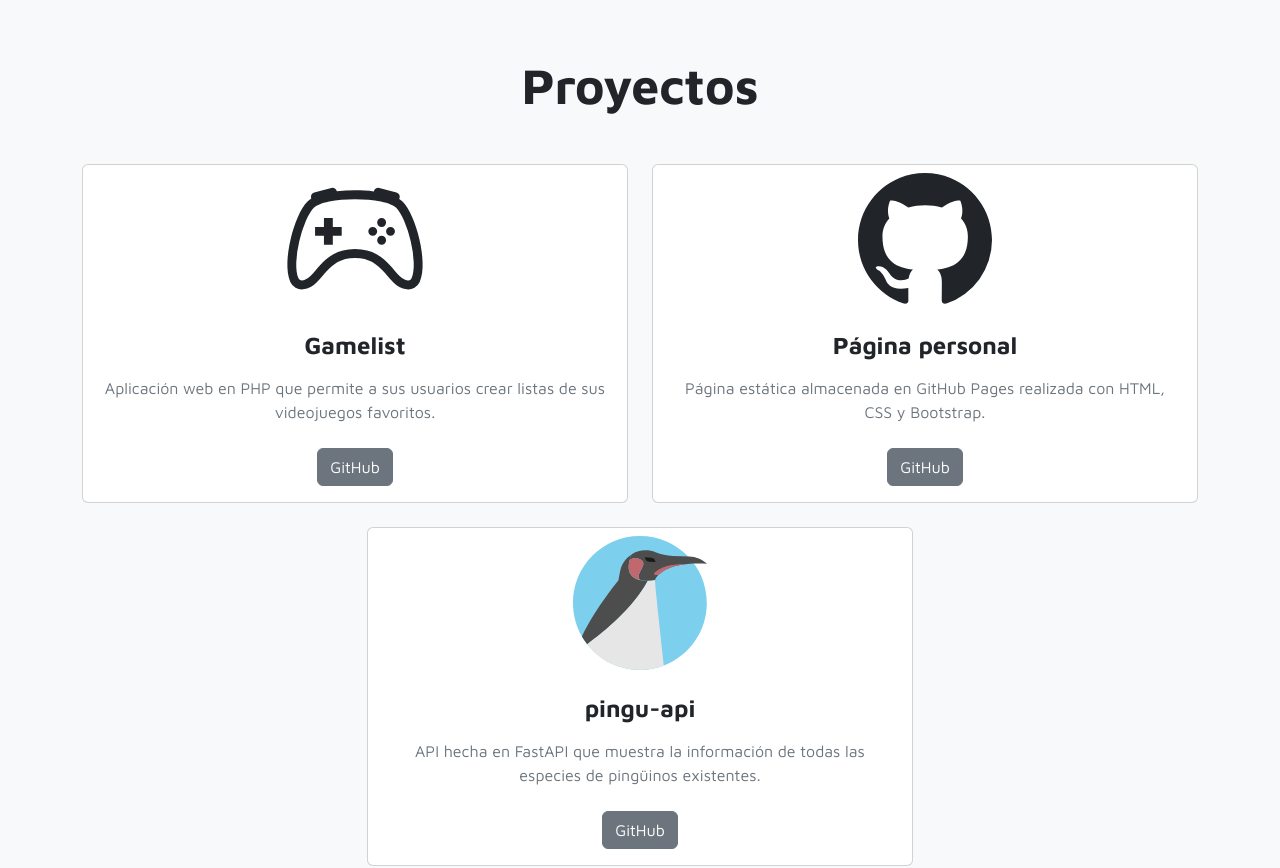
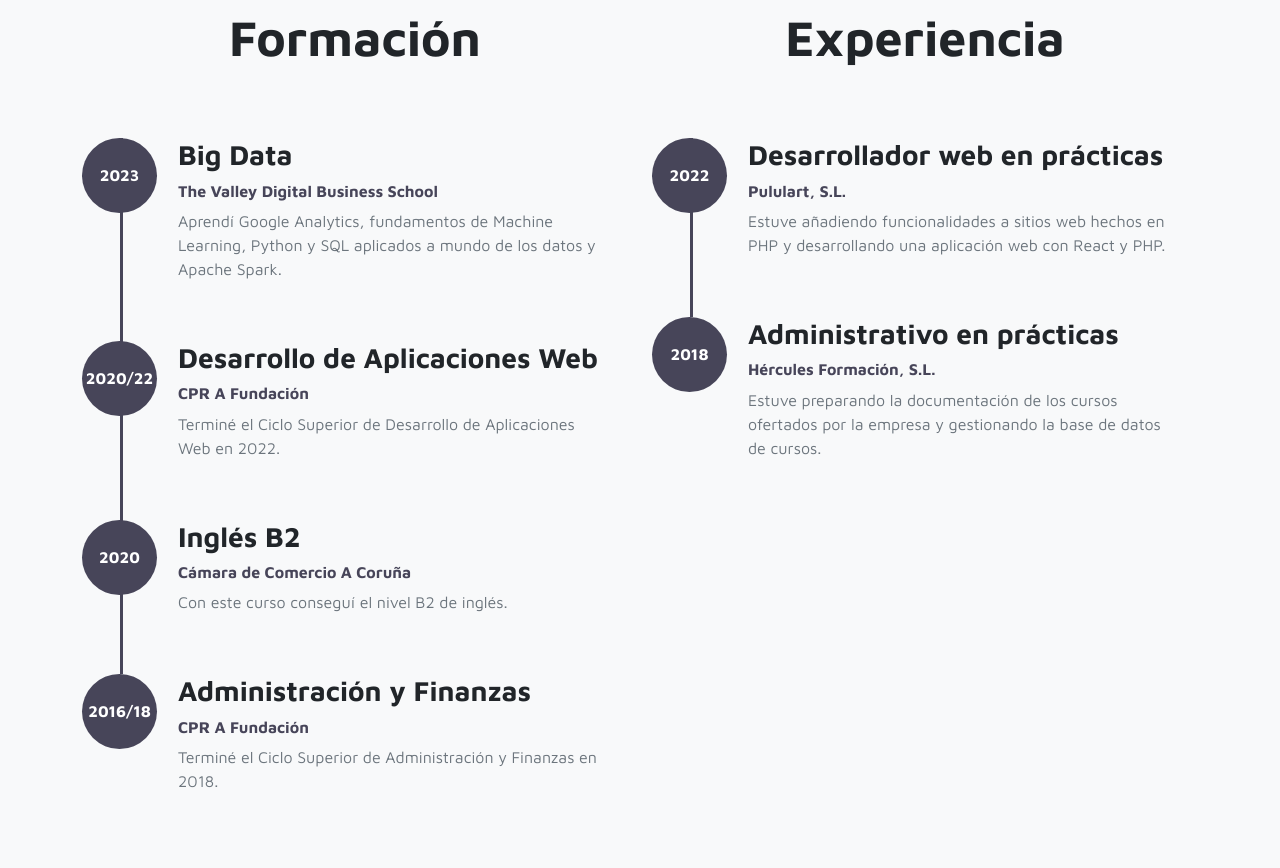
Before and after one commit to RoiBaldomir/my-personal-site, an Angular app: page / in a window 1280 px wide. Shown: the part 840-1708 px from the top of the page. Built offline with nearby package versions, Linux system fonts and the light colour scheme.

Commit message:
Add timeline section

```diff
--- a/src/app/app.component.html
+++ b/src/app/app.component.html
@@ -1,5 +1,6 @@
 <app-navbar></app-navbar>
 <app-header></app-header>
 <app-about-me></app-about-me>
+<app-timeline></app-timeline>
 <app-projects></app-projects>
 <app-footer></app-footer>
--- a/src/app/core/core.module.ts
+++ b/src/app/core/core.module.ts
@@ -5,6 +5,7 @@ import { HeaderComponent } from './header/header.component';
 import { AboutMeComponent } from './about-me/about-me.component';
 import { FooterComponent } from './footer/footer.component';
 import { ProjectsComponent } from './projects/projects.component';
+import { TimelineComponent } from './timeline/timeline.component';
 
 
 
@@ -14,7 +15,8 @@ import { ProjectsComponent } from './projects/projects.component';
     HeaderComponent,
     AboutMeComponent,
     FooterComponent,
-    ProjectsComponent
+    ProjectsComponent,
+    TimelineComponent
   ],
   imports: [
     CommonModule
@@ -23,6 +25,7 @@ import { ProjectsComponent } from './projects/projects.component';
     NavbarComponent,
     HeaderComponent,
     AboutMeComponent,
+    TimelineComponent,
     ProjectsComponent,
     FooterComponent
   ]
--- /dev/null
+++ b/src/app/core/timeline/timeline.component.css
@@ -0,0 +1,56 @@
+.timeline-wrapper {
+  position: relative;
+  padding: 22px 0;
+}
+.timeline-wrapper:last-child:before {
+  height: 0;
+}
+.timeline-wrapper:before {
+  content: "";
+  background: #474559;
+  width: 3px;
+  height: 100%;
+  position: absolute;
+  left: 38px;
+}
+.timeline-yr {
+  background: #474559;
+  border-radius: 100%;
+  position: absolute;
+  width: 75px;
+  height: 75px;
+  line-height: 75px;
+  text-align: center;
+}
+.timeline-yr span {
+  color: #ffffff;
+  font-size: 16px;
+  font-weight: bold;
+  display: block;
+  line-height: 75px;
+}
+.timeline-info {
+  display: inline-block;
+  vertical-align: top;
+  max-width: 432px;
+  margin-left: 6em;
+}
+.timeline-info small {
+  color: #474559;
+  font-size: 16px;
+  font-weight: bold;
+  display: inline-block;
+  vertical-align: middle;
+  margin-left: 15px;
+}
+.timeline-info small {
+  display: block;
+  margin: 10px 0 0 0;
+}
+.subtitles {
+  font-weight: bold;
+  font-size: 50px;
+}
+.subtitles2{
+  font-weight: bold;
+}
--- /dev/null
+++ b/src/app/core/timeline/timeline.component.html
@@ -0,0 +1,70 @@
+<section class="d-lg-flex justify-content-center align-items-center" id="formacionexperiencia">
+  <div class="container">
+    <div class="row">
+      <div class="col-lg-6 col-12">
+        <h2 class="mb-5 text-center subtitles">Formación</h2>
+        <div class="timeline">
+          <div class="timeline-wrapper">
+            <div class="timeline-yr">
+              <span>2023</span>
+            </div>
+            <div class="timeline-info">
+              <h3><span class="subtitles2">Big Data</span><small>The Valley Digital Business School</small></h3>
+              <p class="text-secondary">Aprendí Google Analytics, fundamentos de Machine Learning, Python y SQL aplicados a mundo de los datos y Apache Spark.</p>
+            </div>
+          </div>
+          <div class="timeline-wrapper">
+            <div class="timeline-yr">
+              <span>2020/22</span>
+            </div>
+            <div class="timeline-info">
+              <h3><span class="subtitles2">Desarrollo de Aplicaciones Web</span><small>CPR A Fundación</small></h3>
+              <p class="text-secondary">Terminé el Ciclo Superior de Desarrollo de Aplicaciones Web en 2022.</p>
+            </div>
+          </div>
+          <div class="timeline-wrapper">
+            <div class="timeline-yr">
+              <span>2020</span>
+            </div>
+            <div class="timeline-info">
+              <h3><span class="subtitles2">Inglés B2</span><small>Cámara de Comercio A Coruña</small></h3>
+              <p class="text-secondary">Con este curso conseguí el nivel B2 de inglés.</p>
+            </div>
+          </div>
+          <div class="timeline-wrapper">
+            <div class="timeline-yr">
+              <span>2016/18</span>
+            </div>
+            <div class="timeline-info">
+              <h3><span class="subtitles2">Administración y Finanzas</span><small>CPR A Fundación</small></h3>
+              <p class="text-secondary">Terminé el Ciclo Superior de Administración y Finanzas en 2018.</p>
+            </div>
+          </div>
+        </div>
+      </div>
+      <div class="col-lg-6 col-12">
+        <h2 class="mb-5 text-center subtitles">Experiencia</h2>
+        <div class="timeline">
+          <div class="timeline-wrapper">
+            <div class="timeline-yr">
+              <span>2022</span>
+            </div>
+            <div class="timeline-info">
+              <h3><span class="subtitles2">Desarrollador web en prácticas</span><small>Pululart, S.L.</small></h3>
+              <p class="text-secondary">Estuve añadiendo funcionalidades a sitios web hechos en PHP y desarrollando una aplicación web con React y PHP.</p>
+            </div>
+          </div>
+          <div class="timeline-wrapper">
+            <div class="timeline-yr">
+              <span>2018</span>
+            </div>
+            <div class="timeline-info">
+              <h3><span class="subtitles2">Administrativo en prácticas</span><small>Hércules Formación, S.L.</small></h3>
+              <p class="text-secondary">Estuve preparando la documentación de los cursos ofertados por la empresa y gestionando la base de datos de cursos.</p>
+            </div>
+          </div>
+        </div>
+      </div>
+    </div>
+  </div>
+</section>
```
Also changed, not shown: src/app/core/timeline/timeline.component.ts (added, +10 -0 lines), 1 other file (tests, documents, lock files or other folders).
